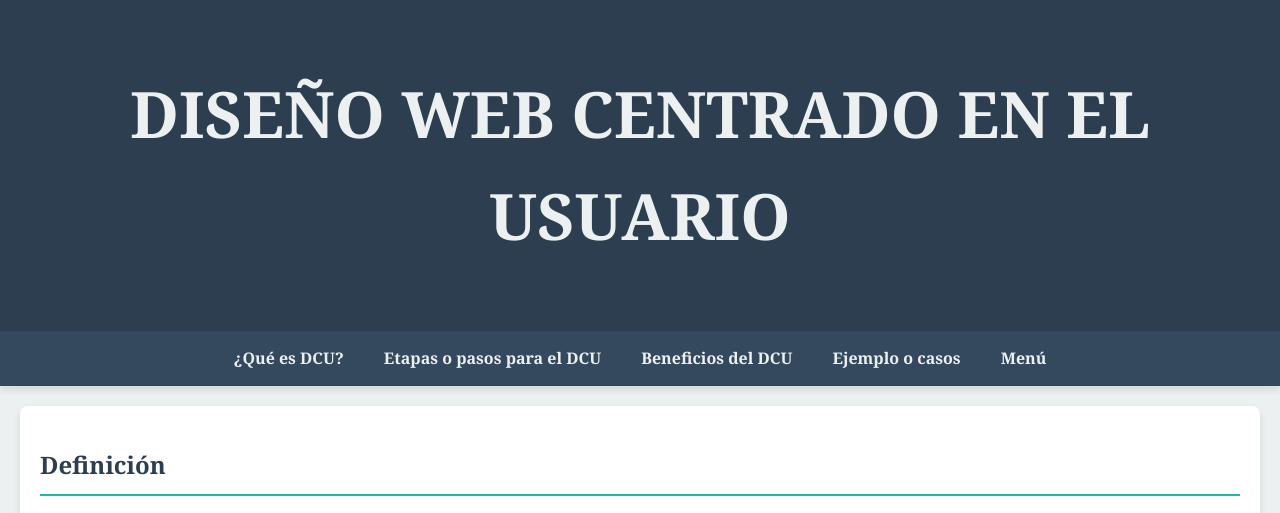
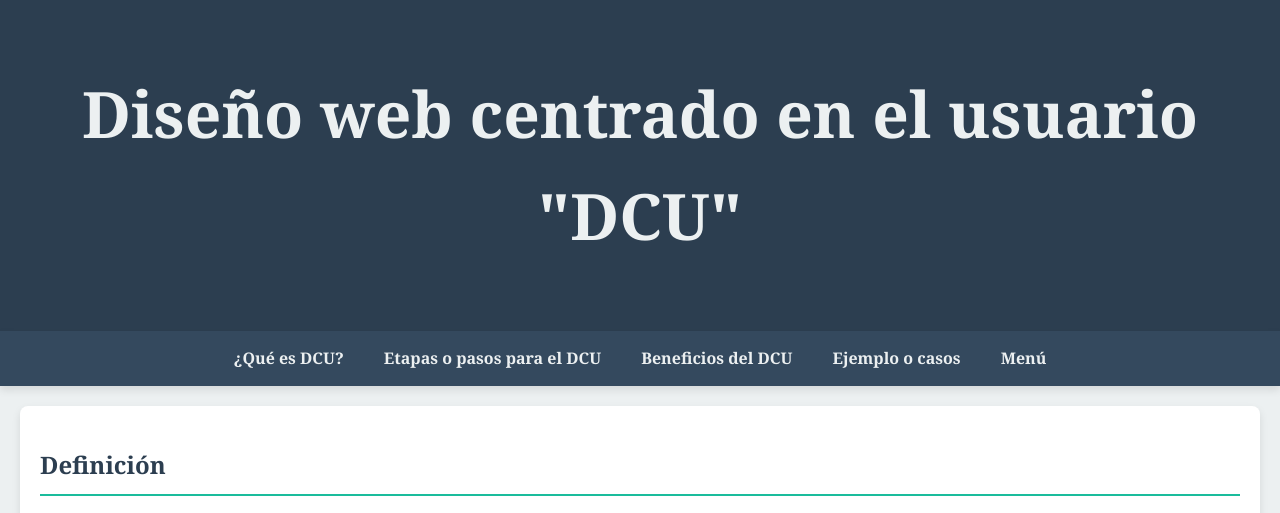
Before and after one commit to BryanSG3006/Investigaciones-completas, a plain HTML site: page index-dcu.html in a window 1280 px wide. Shown: the top 513 px of the page. Drawn offline with Linux system fonts and the light colour scheme.

Commit message:
correcion

```diff
--- a/index-dcu.html
+++ b/index-dcu.html
@@ -4,13 +4,13 @@
 <head>
     <meta charset="UTF-8">
     <meta name="viewport" content="width=device-width, initial-scale=1.0">
-    <title>DISEÑO WEB CENTRADO EN EL USUARIO</title>
+    <title>Investigacion 3</title>
     <link rel="stylesheet" href="style-dcu.css">
 </head>
 
 <body>
     <header>
-        <h1>DISEÑO WEB CENTRADO EN EL USUARIO</h1>
+        <h1>Diseño web centrado en el usuario "DCU"</h1>
     </header>
     <nav>
         <ul>
```
